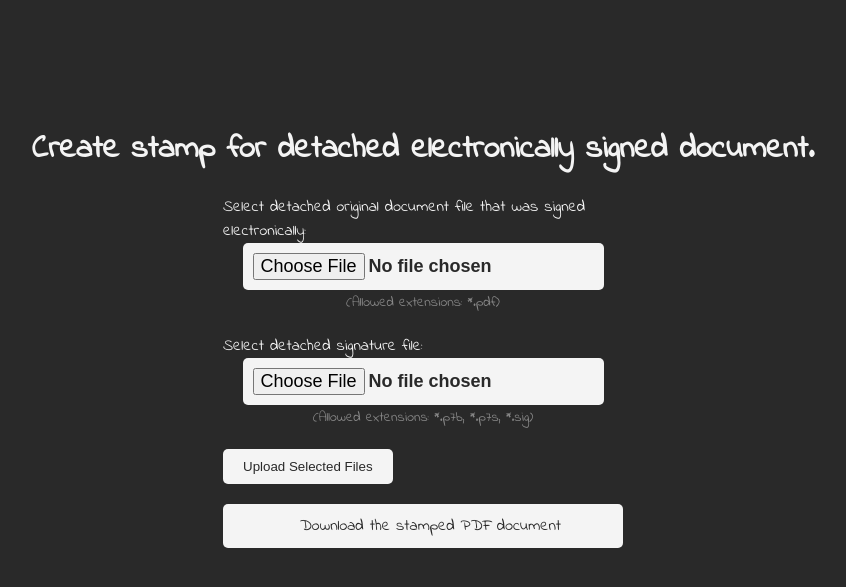
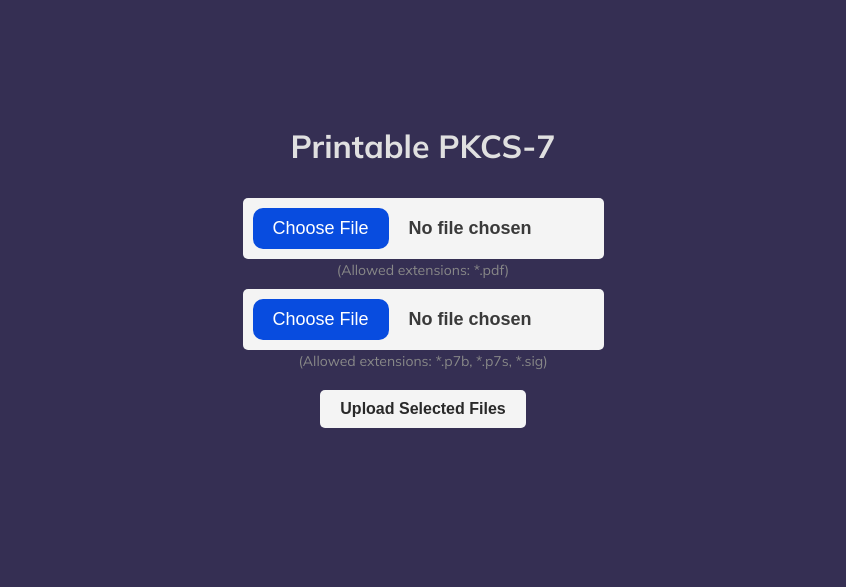
Before and after one commit to myvsky/printable-pkcs7, a FastAPI app: page / in a window 1280 px wide. Shown: the top 587 px of the page, without its empty margins (217-1063 px from the left). Run offline with FastAPI, Linux system fonts and the light colour scheme.

Commit message:
Pre-release version.

```diff
--- a/main.py
+++ b/main.py
@@ -1,19 +1,18 @@
-# Web app holding
 from fastapi import FastAPI, UploadFile, File
 from fastapi.staticfiles import StaticFiles
-from fastapi.responses import HTMLResponse
+from fastapi.responses import HTMLResponse, StreamingResponse, RedirectResponse
 from fastapi.middleware.cors import CORSMiddleware
 
-# SIG parsing
-import subprocess
-from cryptography import x509
-from cryptography.hazmat.backends import default_backend
-from cryptography.x509.oid import NameOID
+import OpenSSL.crypto as crypto
+from OpenSSL.crypto import _lib, _ffi, X509
 
-# Stamp creating
 from PIL import Image, ImageDraw, ImageFont
+from datetime import datetime
+from io import BytesIO
+from pdfrw import PdfReader, PdfWriter, PageMerge
 
-# Configure CORS
+
+# Configure CORS so the server could exchange data with user
 app = FastAPI()
 app.add_middleware(
     CORSMiddleware,
@@ -25,105 +24,152 @@ app.add_middleware(
         ],
     allow_credentials=True,
     allow_methods=["POST"],
-    allow_headers=["*"],
+    allow_headers=["*"]
 )
+pdf_data = None
 
+
+# Rendering HTML page
 @app.get("/", response_class=HTMLResponse)
 async def index():
     with open("templates/index.html", "r") as file:
         html_content = file.read()
     return HTMLResponse(content=html_content)
 
+
+# Exchange data with user
 @app.post("/upload")
-async def collect_upload(sig_file: UploadFile = File(...), pdf_file: UploadFile = File(...)):
-    pdf = await pdf_file.read()
-    sig = await sig_file.read()
+async def data_exchange(
+    pkcs7_file: UploadFile = File(...), doc_file: UploadFile = File(...)):
+    doc = await doc_file.read()
+    pkcs7 = await pkcs7_file.read()
 
-    stamp_info = parse_sig(pdf, sig)
-    create_stamp(stamp_info)
-    return {"message": "Files uploaded and processed successfully"}
+    data = parse_signature(pkcs7)
+    stamp = create_stamp(data)
+    print_stamp(stamp, doc)
+    return {"redirect": "/download"}
 
 
-def parse_sig(pdf, sig) -> dict:
+def parse_signature(pkcs7) -> dict:
+    p7 = crypto.load_pkcs7_data(crypto.FILETYPE_ASN1, pkcs7)
+    cert = get_certificates(p7)[0]
+    return {
+        "Владелец": cert.get_subject().commonName,
+        "Издатель": cert.get_issuer().commonName,
+        "Серийный номер документа": cert.get_serial_number(),
+        "Дата истечения действительности подписи (Г-М-Д Ч:М:С)":
+        datetime.strptime(f"{cert.get_notAfter()}", "B'%Y%m%d%H%M%SZ'")
+    }
 
-    # Specify the path to the input PKCS#7 certificate file
-    input_file = 'Кузнецова договор.pdf (1).p7s'
-
-    # Run the openssl command to convert the certificate and capture the output
-    output = subprocess.run(['openssl', 'pkcs7', '-in', input_file, '-inform', 'DER', '-print_certs'], capture_output=True)
-
-    # Extract the PEM certificate data from the output
-    pem_data = output.stdout
-
-    # Parse the PEM certificate data
-    p7s = x509.load_pem_x509_certificate(pem_data, default_backend())
-
-    cn = p7s.subject.get_attributes_for_oid(NameOID.COMMON_NAME)[0].value
-    document_id = p7s.serial_number
-    expiration_time = p7s.not_valid_after
-
-    # Signature verification
-    signature = p7s.signature
-    try:
-        p7s.public_key().verify(
-            signature,
-            data,
-            padding.PKCS1v15(),
-            hashes.SHA256()
-        )
-        print("Signature is valid.")
-    except:
-        print("Signature is invalid.")
-
-    return {
-        "Действительность документа:": signature,
-        "Владелец документа:": cn,
-        "Серийный номер документа": document_id,
-        "Дата истечения действительности подписи": expiration_time
-    }
 
 def create_stamp(data):
 
-    # Define stamp size and background color
-    stamp_width = 400
-    stamp_height = 200
-    background_color = (255, 255, 255)  # White
+    def wrap_text(text, width, font):
+        text_lines = []
+        text_line = []
+        text = text.replace('\n', ' [br] ')
+        words = text.split()
+        font_size = font.getsize(text)
 
-    # Define font properties
-    font_size = 16
-    font_color = (20, 20, 150)  # Black
-    font_path = 'Stencil.ttf'  # Replace with the path to your font file
+        for word in words:
+            if word == '[br]':
+                text_lines.append(' '.join(text_line))
+                text_line = []
+                continue
+            text_line.append(word)
+            w, h = font.getsize(' '.join(text_line))
+            if w > width:
+                text_line.pop()
+                text_lines.append(' '.join(text_line))
+                text_line = [word]
 
-    # Define border properties
-    border_color = (20, 20, 150)  # Blue
-    border_width = 5
-    # border_radius = 10
+        if len(text_line) > 0:
+            text_lines.append(' '.join(text_line))
 
-    # Create a blank stamp image
-    stamp_image = Image.new('RGB', (stamp_width, stamp_height), background_color)
+        return text_lines
+
+    stamp_image = Image.new('RGBA', (350, 150), (0, 0, 0, 0))
     draw = ImageDraw.Draw(stamp_image)
+    font = ImageFont.truetype('Stencil.ttf', 14)
 
-    # Set the font
-    font = ImageFont.truetype(font_path, font_size)
+    line_height = font.getsize('SAMPLE')[1]
+    vertical_position = 10
 
-    # Calculate the vertical position for each object's information
-    line_height = font.getsize('SAMPLE')[1]  # Adjust the sample text to fit your font
-    vertical_position = 20  # Initial vertical position
+    for key, value in data.items():
+        info_str = f'{key}: {value}'
+        substr = wrap_text(text=info_str, width=340, font=font)
+        for ss in substr:
+            draw.text((10, vertical_position), ss, font=font, fill=(20,20,150))
+            vertical_position += line_height
 
-    # Draw each object's information on the stamp image
-    for key, value in data.items():
-        # Format the information string
-        info_str = f'{key}: {value}'
-
-        # Draw the information text on the stamp image
-        draw.text((20, vertical_position), info_str, font=font, fill=font_color)
-
-        # Update the vertical position for the next object
-        vertical_position += line_height
-
-    # Create a border around the stamp image
-    border_box = [(0, 0), (stamp_width - 1, stamp_height - 1)]
+    # Border
+    border_color = (20, 20, 150)
+    border_width = 2
+    border_box = [(0, 0), (350 - 1, 150 - 1)]
     draw.rectangle(border_box, outline=border_color, width=border_width)
 
     # Save the stamp image
-    stamp_image.save('stamp.png')
+    buffer = BytesIO()
+    stamp_image.save(buffer, format='PDF', resolution=100.0)
+    return buffer.getvalue()
+
+
+def print_stamp(stamp, pdf):
+    global pdf_data
+    pdf = PdfReader(BytesIO(pdf))
+    stamp_pdf = PdfReader(BytesIO(stamp))
+
+    num_pages = len(pdf.pages)
+    last_page = PageMerge(pdf.pages[num_pages-1])
+    stamp = last_page.add(stamp_pdf.pages[0])
+
+    last_page_x, last_page_y, last_page_w, last_page_h = map(
+        float, pdf.pages[num_pages - 1].MediaBox)
+    stamp_x, stamp_y, stamp_w, stamp_h = map(float, stamp_pdf.pages[0].MediaBox)
+    stamp.x = last_page_w - stamp_w
+    stamp.y = last_page_y
+
+    last_page.render()
+    buffer_data = BytesIO()
+
+    PdfWriter().write(buffer_data, pdf)
+    pdf_data = buffer_data.getvalue()
+
+
+@app.get("/download")
+async def download_page():
+    global pdf_data
+    return StreamingResponse(BytesIO(pdf_data),
+    media_type="application/pdf",
+    headers={
+        "Content-Disposition": "attachment; filename=output.pdf"
+    })
+
+
+def get_certificates(self):
+    """
+    https://github.com/pyca/pyopenssl/pull/367/files#r67300900
+
+    Returns all certificates for the PKCS7 structure, if present. Only
+    objects of type ``signedData`` or ``signedAndEnvelopedData`` can embed
+    certificates.
+
+    :return: The certificates in the PKCS7, or :const:`None` if
+        there are none.
+    :rtype: :class:`tuple` of :class:`X509` or :const:`None`
+    """
+    certs = _ffi.NULL
+    if self.type_is_signed():
+        certs = self._pkcs7.d.sign.cert
+    elif self.type_is_signedAndEnveloped():
+        certs = self._pkcs7.d.signed_and_enveloped.cert
+
+    pycerts = []
+    for i in range(_lib.sk_X509_num(certs)):
+        pycert = X509()
+        pycert._x509 = _lib.X509_dup(_lib.sk_X509_value(certs, i))
+        pycerts.append(pycert)
+
+    if not pycerts:
+        return None
+    return tuple(pycerts)
--- a/requirements.txt
+++ b/requirements.txt
@@ -2,3 +2,6 @@ fastapi
 cryptography
 pillow
 python-multipart
+uvicorn
+pyopenssl
+pypdf2
--- a/templates/index.html
+++ b/templates/index.html
@@ -1,37 +1,33 @@
 <!DOCTYPE html>
 <html>
 <head>
-  <title>Create Stamp</title>
+  <title>Printable PKCS-7</title>
   <style>
-    @import url('https://fonts.googleapis.com/css2?family=Indie+Flower&display=swap');
-
-    body {
-      background-color: #292929;
-      color: #F4F4F4;
-      font-family: 'Indie Flower', cursive;
+    @import url('https://fonts.googleapis.com/css2?family=Mulish:ital,wght@0,200;0,300;0,400;0,500;0,600;0,700;0,800;0,900;0,1000;1,200;1,300;1,400;1,500;1,600;1,700;1,800;1,900;1,1000&display=swap');
+    html {
+        margin:0;
+        background-color: rgb(53, 47, 83);
+        color:#E0E0E0;
+        font-family: 'Mulish', sans-serif;
     }
-
     h1 {
         margin-top: 10%;
         text-align: center;
     }
-
     .container {
         width: 400px;
         margin: 0 auto;
         text-align: center;
     }
-
     .input-label {
-      display: block;
         margin-top: 20px;
         text-align: left;
     }
-
     .file-input {
+        margin-top:10px;
         display: inline-block;
         background-color: #F4F4F4;
-      color: #292929;
+        color: #3a3a3a;
         padding: 10px;
         border: none;
         border-radius: 5px;
@@ -39,16 +35,27 @@
         font-size: 18px;
         font-weight: bold;
     }
-
+    .file-input::file-selector-button {
+        margin-right: 20px;
+        border: none;
+        background: #084cdf;
+        padding: 10px 20px;
+        border-radius: 10px;
+        color: #fff;
+        cursor: pointer;
+        transition: background .2s ease-in-out;
+    }
+    .file-input::file-selector-button:hover {
+        background: #0d45a5;
+    }
     .info-text {
-      text-align: left;
-      margin-top: 5px;
+        padding-top: 10px;
         font-size: 14px;
         color: #888888;
     }
 
     .upload-button {
-      display: block;
+        display: inline-flex;
         margin-top: 20px;
         background-color: #F4F4F4;
         color: #292929;
@@ -57,6 +64,8 @@
         border-radius: 5px;
         cursor: pointer;
         text-align: center;
+        font-size:16px;
+        font-weight: 600;
     }
 
     .upload-button:hover {
@@ -64,64 +73,54 @@
     }
 
     .download-button {
-      display: block;
-      margin-top: 20px;
-      background-color: #F4F4F4;
+        display: inline-block;
+        margin-top: 50px;
+        background: #f7e6fc;
         color: #292929;
-      padding: 10px 20px;
+        font-size: 25px;
+        padding: 10px;
+        width: 90%;
         border: none;
-      border-radius: 5px;
+        border-radius: 15px;
         cursor: pointer;
         text-decoration: none;
         text-align: center;
+        font-weight: 900;
+        transition: background .2s ease-in-out;
     }
-
     .download-button:hover {
-      background-color: #EAEAEA;
-    }
-
-    .arrow {
-      display: inline-block;
-      width: 10px;
-      height: 10px;
-      margin-right: 5px;
-      transform: rotate(-45deg);
-      background-color: #F4F4F4;
+        background: #e6e6e6;
     }
   </style>
 </head>
 <body>
-  <h1>Create stamp for detached electronically signed document.</h1>
+  <h1>Printable PKCS-7</h1>
   <div class="container">
-    <label class="input-label">Select detached original document file that was signed electronically:</label>
     <div>
-      <input type="file" name="pdf_file" id="pdfFileInput" class="file-input" accept=".pdf">
+      <input type="file" name="doc_file" id="docInput" class="file-input" accept=".pdf">
       <span class="info-text">(Allowed extensions: *.pdf)</span>
     </div>
 
-    <label class="input-label">Select detached signature file:</label>
     <div>
-      <input type="file" name="sig_file" id="sigFileInput" class="file-input" accept=".p7b, .p7s, .sig">
+      <input type="file" name="pkcs7_file" id="pkcs7Input" class="file-input" accept=".p7b, .p7s, .sig">
       <span class="info-text">(Allowed extensions: *.p7b, *.p7s, *.sig)</span>
     </div>
 
     <button id="uploadButton" class="upload-button">Upload Selected Files</button>
-
-    <a href="#" class="download-button"><span class="arrow"></span>Download the stamped PDF document</a>
       </div>
 
   <script>
     function handleFileUpload() {
       const formData = new FormData();
-      const sigFileInput = document.getElementById("sigFileInput");
-      const pdfFileInput = document.getElementById("pdfFileInput");
-      if (sigFileInput.files.length === 0 && pdfFileInput.files.length === 0) {
+      const pkcs7Input = document.getElementById("pkcs7Input");
+      const docInput = document.getElementById("docInput");
+      if (pkcs7Input.files.length === 0 && docInput.files.length === 0) {
         alert('Please select files');
         return;
       }
 
-      formData.append('sig_file', sigFileInput.files[0]);
-      formData.append('pdf_file', pdfFileInput.files[0]);
+      formData.append('pkcs7_file', pkcs7Input.files[0]);
+      formData.append('doc_file', docInput.files[0]);
 
       fetch("/upload", {
         method: "POST",
@@ -129,12 +128,13 @@
       })
       .then(response => response.json())
       .then(data => {
-        console.log(data);
-        alert("Files uploaded and processed successfully");
+        if (data.redirect) {
+            window.location.href = data.redirect;
+        }
       })
       .catch(error => {
         console.error(error);
-        alert("Error uploading files");
+        alert("Error uploading files. Discover console logs to find out more.");
       });
     };
 
```
Lines whose indentation alone changed are shown as unchanged.
